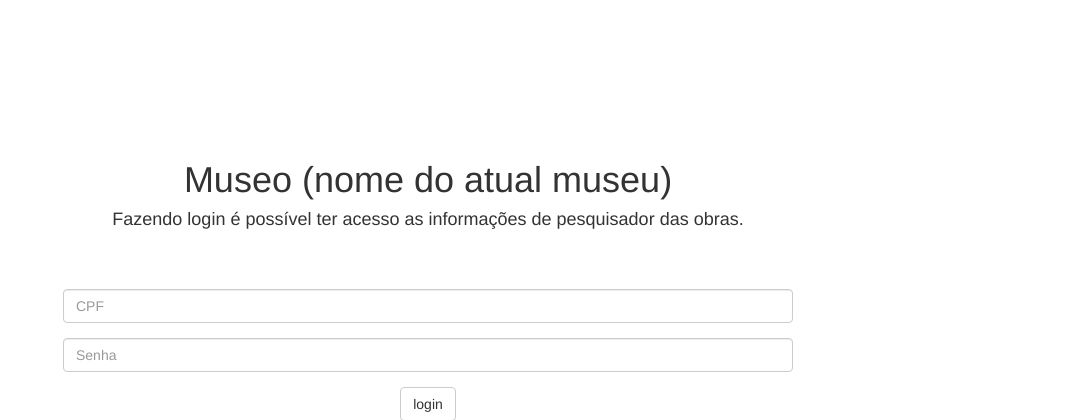
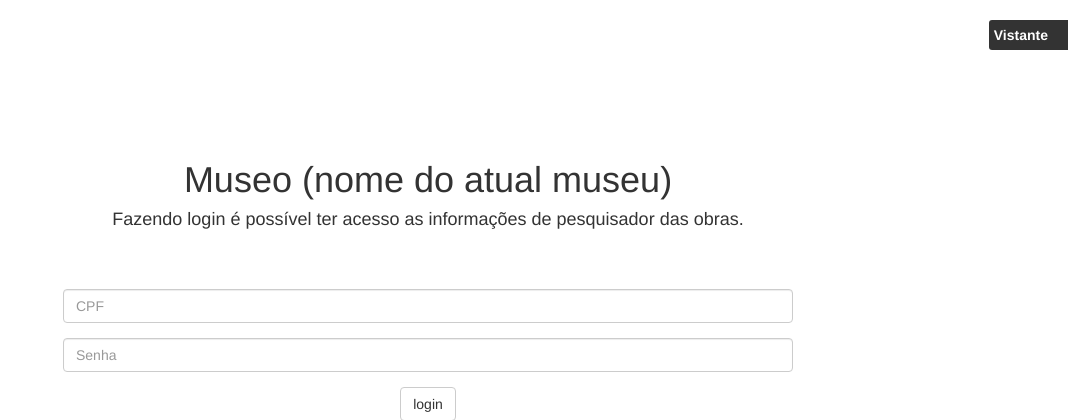
Before and after one commit to jschneiders/museo-client, a PHP site: page /index.php?op=login in a window 1280 px wide. Shown: the part 52-472 px from the top of the page, without its empty margins (212-1280 px from the left). Run offline with PHP 8.4, Linux system fonts and the light colour scheme; data comes from the database, SQL or seed files in the repository.

Commit message:
Exibe nome do usuario logado, nivel de acesso, link pra acessar o museu pelo id(beta)

```diff
--- a/content/login.php
+++ b/content/login.php
@@ -18,7 +18,7 @@ $content = '<div class="container">
             </div>';
 
             if(isset($_SESSION["usuario_nome"])){
-              $content = "Usuario logado.";
+              header("Location: ./index.php");
             }
 
 return $content;
--- a/css/style.css
+++ b/css/style.css
@@ -1,4 +1,14 @@
-
+.user-box{
+  float: right;
+  padding: 0;
+  margin: 0;
+  color: white;
+  padding: 5px;
+  padding-right: 20px;
+  background-color: rgba(0,0,0,0.8);
+  border-top-left-radius: 3px;
+  border-bottom-left-radius: 3px;
+}
 
 
 
--- a/index.php
+++ b/index.php
@@ -29,7 +29,6 @@
 						$content = include './content/home.php';
 					}
 
-
         ?>
 
         <nav class="navbar navbar-default">
@@ -52,7 +51,6 @@
                     <li class="dropdown">
                     <a href="#" class="dropdown-toggle" data-toggle="dropdown" role="button" aria-haspopup="true" aria-expanded="false">Outros museus <span class="caret"></span></a>
                     <ul class="dropdown-menu">
-
 											<!-- AQUI VAI LISTAR OS MUSEUS NO MENU SUPERIOR -->
 											<?php
 													include "./sql/lista_museus.php";
@@ -62,7 +60,6 @@
 											 <!-- FIM DA LISTAGEM DE MUSEUS -->
                     </ul>
                     </li>
-
 										<!-- VERIFICA SE O USUARIO ESTA LOGADO PRA GERAR BOTAO LOGIN OU SAIR -->
 										<?php
 												$op = "login";
@@ -83,6 +80,33 @@
             </div><!-- /.container-fluid -->
             </nav>
 
+						<!-- Diz qual usuario esta logado -->
+						<?php
+
+							$usr_name = "Vistante";
+							$nivel = "";
+
+							if(isset($_SESSION["usuario_nome"])){
+								$usr_name = $_SESSION["usuario_nome"];
+
+								switch ($_SESSION["usuario_acesso"]) {
+									case 0:
+										$nivel = "Pesquisador";
+										break;
+									case 1:
+										$nivel = "Técnico";
+										break;
+									case 2:
+										$nivel = "Diretor";
+										break;
+									case 3:
+										$nivel = "Coordenador";
+										break;
+								}
+							}
+							echo "<div class='user-box'><b>$usr_name</b><br>$nivel</div>";
+						 ?>
+
 
             <?php echo $content; ?>
 
--- a/sql/lista_museus.php
+++ b/sql/lista_museus.php
@@ -12,7 +12,10 @@ function listaTodosMuseus(){
   while($row = $result->fetch_assoc())
   {
     $nome = str_replace("'", "\'", $row['nome']);
-    $lista .= "<li><a href='#'>" . $nome . "</a></li>";
+
+    // Link do museu é gerado utitlizando o id dele no banco de dados
+    // esse id pode ser usado para facilitar o contexto da busca depois por exemplo
+    $lista .= "<li><a href='index.php?op=museu?id=" . $row['id'] ."'>" . $nome . "</a></li>";
   }
 
   return $lista;
```
Lines whose indentation alone changed are shown as unchanged.
